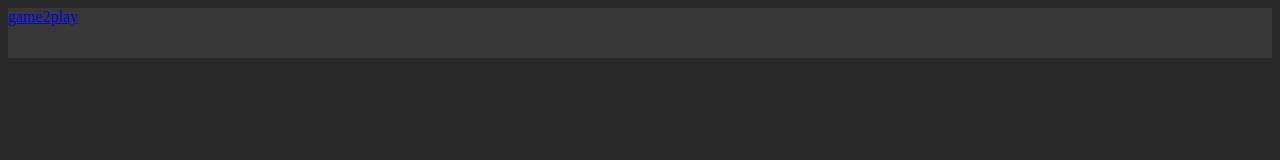
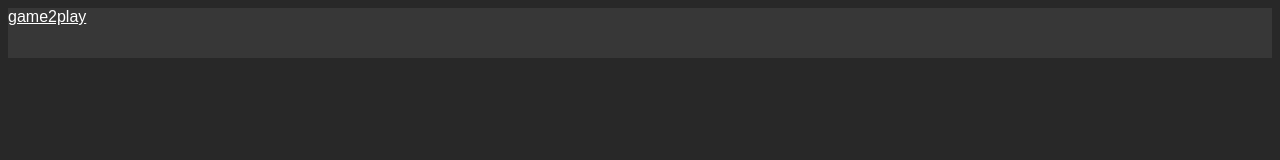
Before and after one commit to sg631/samvithlabs, a plain HTML site: page index.html in a window 1280 px wide. Drawn offline with Linux system fonts and the light colour scheme.

Commit message:
Update mainstyle.css

```diff
--- a/mainstyle.css
+++ b/mainstyle.css
@@ -1,5 +1,7 @@
 .main-navbar1-option {
   text-style: none;
+  color:white;
+  font-fize: 30px;
 }
 #main-navbar1-container {
   width: 100%;
@@ -9,3 +11,7 @@
 body {
   background-color: rgb(40, 40, 40);
 }
+html {
+  color:white;
+  font-family: sans-serif;
+}
```
